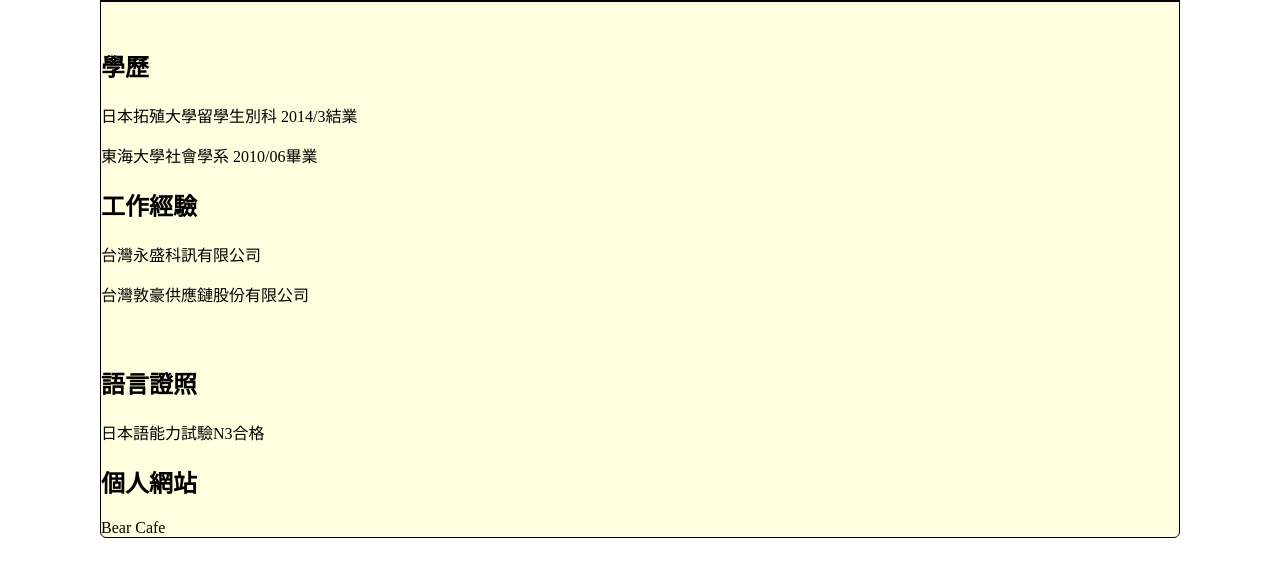
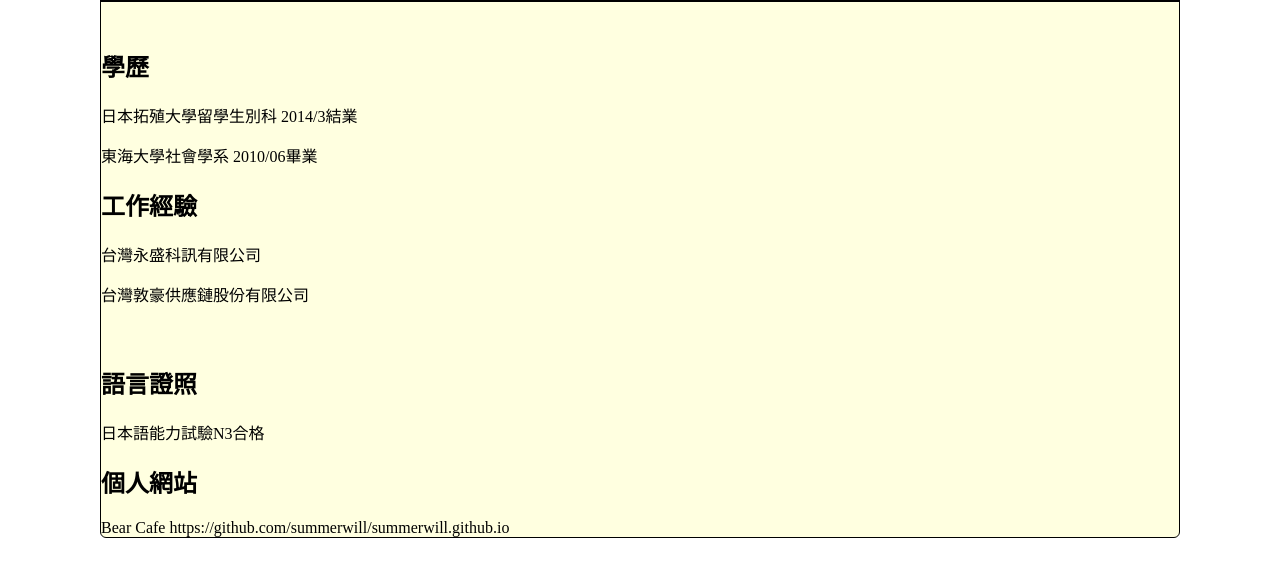
Before and after one commit to summerwill/summerwill.github.io, a plain HTML site: page resume.html in a window 1280 px wide. Shown: the part 98-674 px from the top of the page. Drawn offline with Linux system fonts and the light colour scheme.

Commit message:
林宥丞個人履歷

```diff
--- a/resume.html
+++ b/resume.html
@@ -60,7 +60,7 @@
                 <p>
                 <h2>個人網站</h2>
                 <span>Bear Cafe</span>
-
+            <span>https://github.com/summerwill/summerwill.github.io</span>
         </div>
 
 
```
